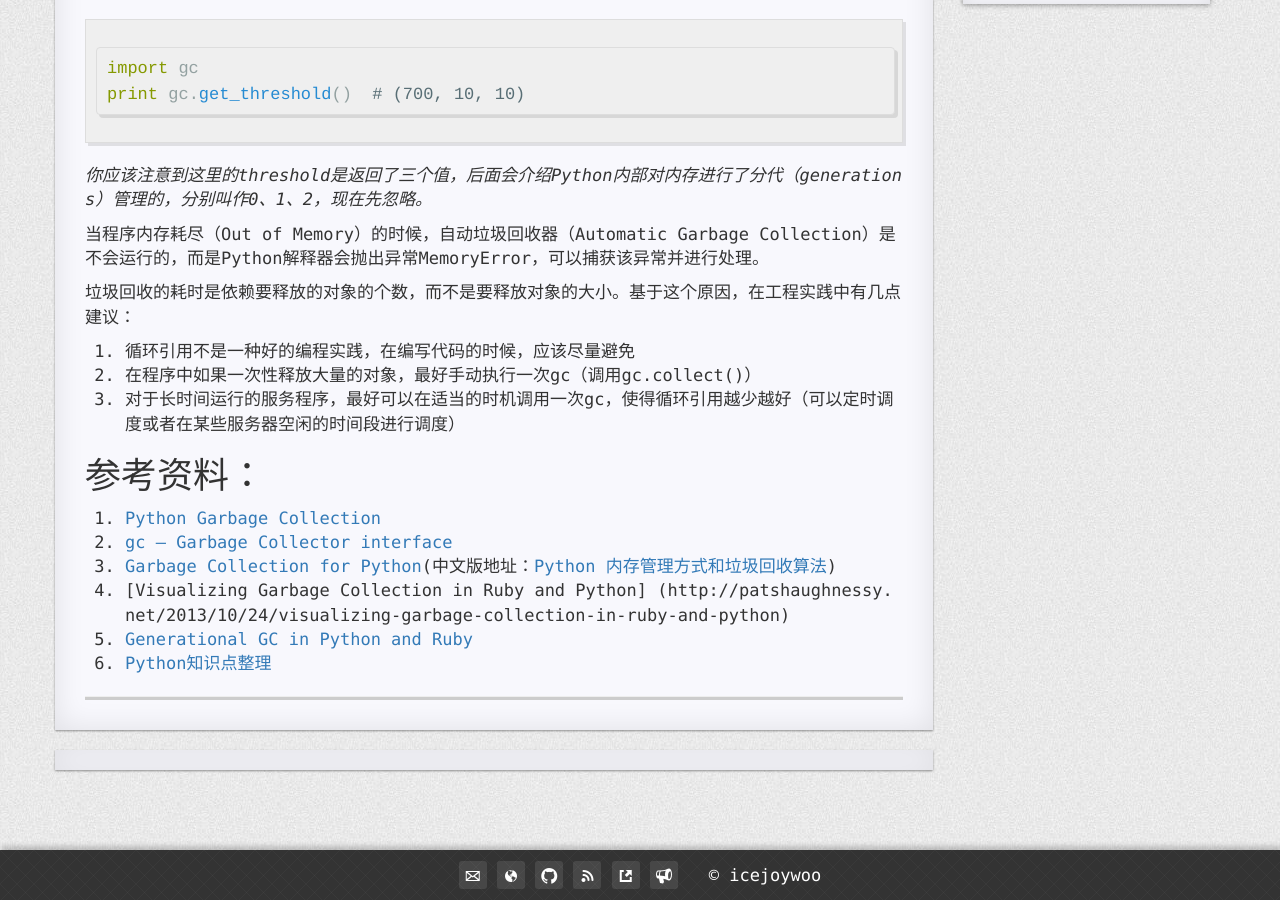
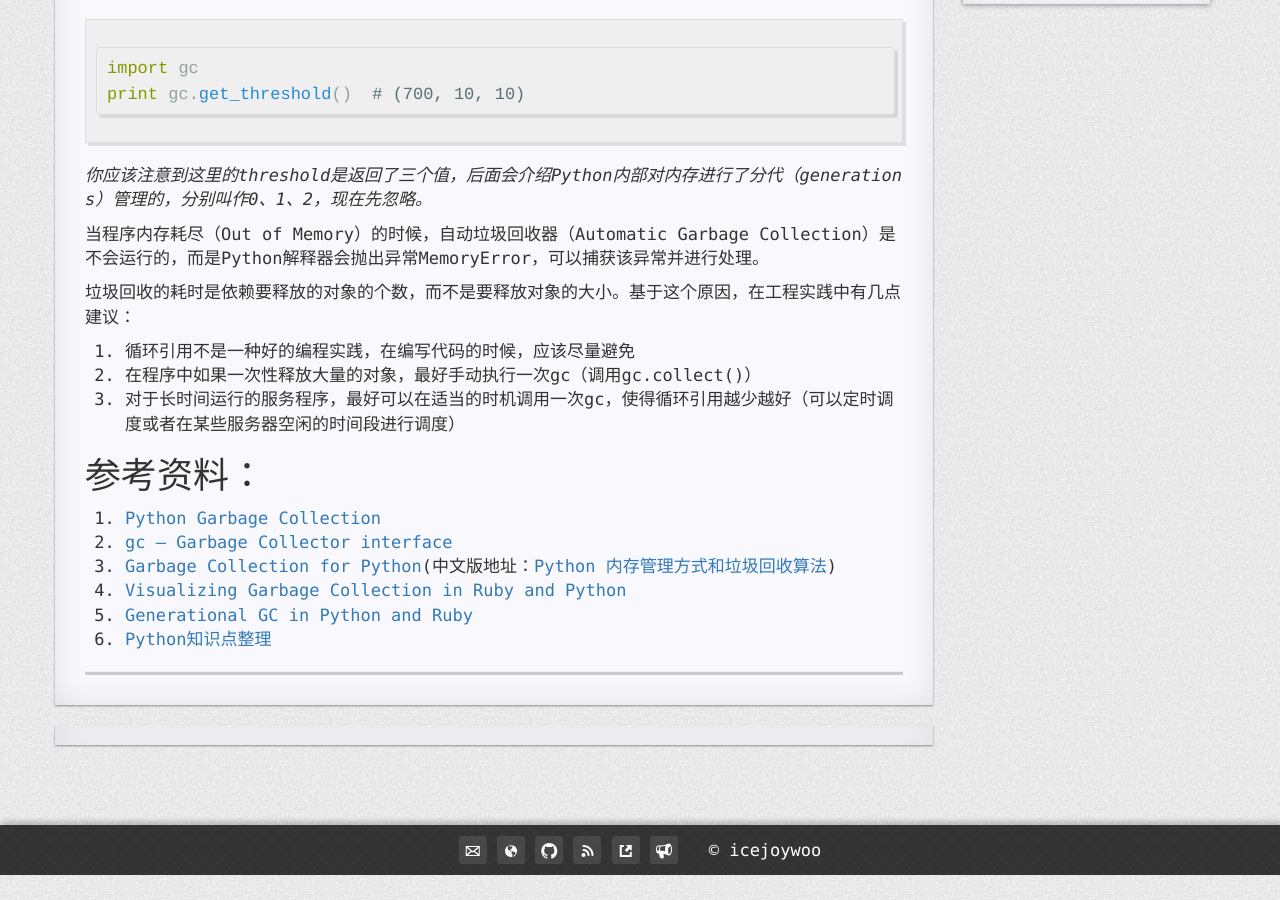
Before and after one commit to icejoywoo/icejoywoo.github.io, a Jekyll site: the page built from _posts/2015-09-03-python-gc.md, in a window 1280 px wide and 900 px high, scrolled down 1067 px. Built offline with Jekyll 4.4.1, drawn with Linux system fonts in a browser that asks for light colours; comment, search, counter and statistics services are not loaded; after the commit the page ends 1942 px from its top, so only the background shows below that; part of the change alters nothing that is shown.

Commit message:
fix format error

```diff
--- a/_posts/2015-09-03-python-gc.md
+++ b/_posts/2015-09-03-python-gc.md
@@ -56,8 +56,8 @@ print gc.get_threshold()  # (700, 10, 10)
 # 参考资料：
 
 1. [Python Garbage Collection](http://www.digi.com/wiki/developer/index.php/Python_Garbage_Collection)
-1. [gc — Garbage Collector interface](https://docs.python.org/2/library/gc.html)
-1. [Garbage Collection for Python](http://arctrix.com/nas/python/gc/)(中文版地址：[Python 内存管理方式和垃圾回收算法](http://python.jobbole.com/82446/))
-1. [Visualizing Garbage Collection in Ruby and Python] (http://patshaughnessy.net/2013/10/24/visualizing-garbage-collection-in-ruby-and-python)
-1. [Generational GC in Python and Ruby](http://patshaughnessy.net/2013/10/30/generational-gc-in-python-and-ruby)
-1. [Python知识点整理]({% post_url 2015-07-25-brief-python %})
+2. [gc — Garbage Collector interface](https://docs.python.org/2/library/gc.html)
+3. [Garbage Collection for Python](http://arctrix.com/nas/python/gc/)(中文版地址：[Python 内存管理方式和垃圾回收算法](http://python.jobbole.com/82446/))
+4. [Visualizing Garbage Collection in Ruby and Python](http://patshaughnessy.net/2013/10/24/visualizing-garbage-collection-in-ruby-and-python)
+5. [Generational GC in Python and Ruby](http://patshaughnessy.net/2013/10/30/generational-gc-in-python-and-ruby)
+6. [Python知识点整理]({% post_url 2015-07-25-brief-python %})
```
